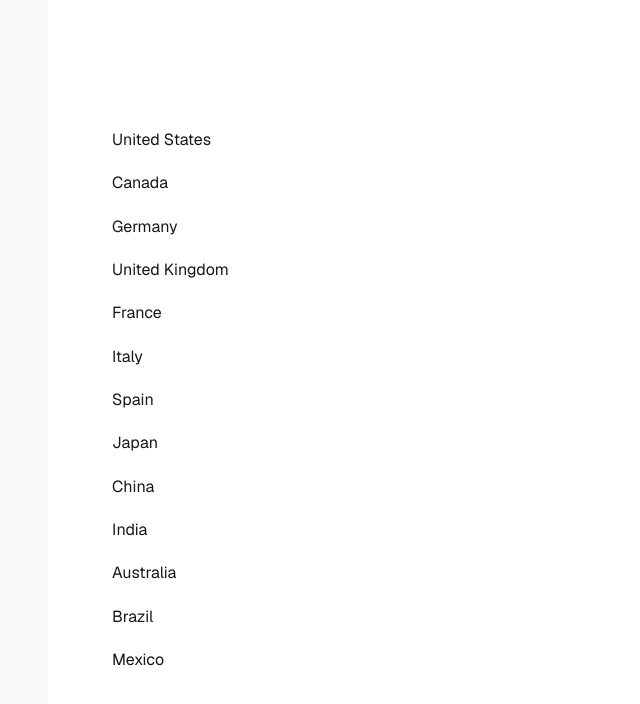
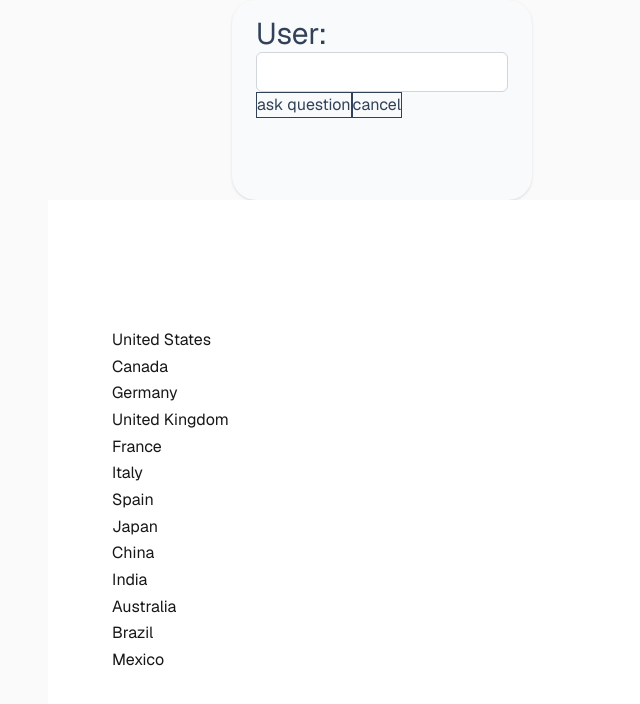
Before and after one commit to luciapuccini/market-operations-chatbot, a Next.js app: page / in a window 1280 px wide. Shown: the top 704 px of the page, without its empty margins (208-848 px from the left). Built offline with nearby package versions, Linux system fonts and the light colour scheme.

Commit message:
initial consume stream

```diff
--- a/app/api/chat/route.ts
+++ b/app/api/chat/route.ts
@@ -31,13 +31,19 @@ export async function POST(req: Request) {
   const { question = "" } = (await req.json()) as { question?: string };
   const fixture = pickFixture(question);
   const encoder = new TextEncoder();
-  const send = (obj: unknown) => encoder.encode(`data: ${JSON.stringify(obj)}\n\n`);
+  const send = (obj: unknown) =>
+    encoder.encode(`data: ${JSON.stringify(obj)}\n\n`);
 
   const stream = new ReadableStream<Uint8Array>({
     async start(controller) {
       // Error fixture: emit a single error event and stop.
       if (fixture.kind === "error") {
-        controller.enqueue(send({ type: "error", message: fixture.error ?? "Something went wrong." }));
+        controller.enqueue(
+          send({
+            type: "error",
+            message: fixture.error ?? "Something went wrong.",
+          }),
+        );
         controller.close();
         return;
       }
--- /dev/null
+++ b/app/components/Assistant/Assistant.tsx
@@ -0,0 +1,93 @@
+"use client";
+
+import { JSX, SubmitEvent, useState } from "react";
+
+const SIMULATED_ENDPOINT = "/api/chat";
+
+// TODO: separate as Singleton
+let controller: AbortController;
+const AbortControllerService = () => {
+  if (controller) {
+    return controller;
+  }
+  controller = new AbortController();
+  return controller;
+};
+
+export function Assistant(): JSX.Element {
+  //TODO: Use useActionState hook for the form submission action
+  const [userInput, setUserInput] = useState("");
+
+  const [text, setText] = useState("");
+
+  async function handleSubmit(event: SubmitEvent<HTMLFormElement>) {
+    event.preventDefault();
+
+    try {
+      const response = await fetch(SIMULATED_ENDPOINT, {
+        method: "POST",
+        body: JSON.stringify({ question: userInput }),
+        signal: AbortControllerService().signal,
+      });
+      if (!response.ok || !response.body) {
+        throw new Error("bad stream");
+      }
+
+      const reader = response.body.getReader();
+      const decoder = new TextDecoder();
+
+      while (true) {
+        const { value, done } = await reader.read();
+        if (done) break;
+
+        const chunk = decoder.decode(value, { stream: true });
+        const cleanData = chunk.split("data: ")[1].trimEnd();
+        // FIXME: type better
+        const finalMessage: Record<string, string> = JSON.parse(cleanData);
+        setText((prevState) => prevState + finalMessage.value);
+      }
+    } catch (err) {
+      if (err.name !== "AbortError") console.error(err);
+    }
+  }
+
+  return (
+    <aside>
+      <form
+        onSubmit={handleSubmit}
+        className="h-[200px] w-[300px] rounded-3xl bg-gray-50 px-6 py-4 shadow-sm"
+      >
+        <label htmlFor="query" className="text-3xl text-slate-700">
+          User:
+        </label>
+        <input
+          id="query"
+          name="query"
+          type="text"
+          required
+          disabled={false}
+          value={userInput}
+          onChange={(e) => setUserInput(e.target.value)}
+          className="flex h-10 w-full rounded-md border border-gray-300 bg-white px-3 py-2 text-sm text-slate-700 placeholder:text-slate-400 focus:border-transparent focus:ring-2 focus:ring-gray-800 focus:outline-none disabled:cursor-not-allowed disabled:opacity-50"
+        />
+        <button
+          type="submit"
+          className="border-gray-300text-3xl border text-slate-700"
+        >
+          ask question
+        </button>
+        <button
+          type="button"
+          className="border-gray-300text-3xl border text-slate-700"
+          onClick={() => {
+            console.log("ABORT");
+            AbortControllerService().abort("user cancelled");
+          }}
+        >
+          cancel
+        </button>
+      </form>
+      <p className="w-100">{text}</p>
+    </aside>
+  );
+}
--- a/app/page.tsx
+++ b/app/page.tsx
@@ -1,10 +1,13 @@
 import { getDashboardData } from "./actions/dashboard";
+import { Assistant } from "./components/Assistant/Assistant";
 
 export default async function Home() {
   const data = await getDashboardData();
 
   return (
     <div className="flex flex-1 flex-col items-center justify-center bg-zinc-50 font-sans dark:bg-black">
+      <Assistant />
+
       <main className="flex w-full max-w-3xl flex-1 flex-col items-center justify-between bg-white px-16 py-32 sm:items-start dark:bg-black">
         {data.markets.map((market) => {
           return <span key={market.id}>{market.name}</span>;
--- /dev/null
+++ b/app/types/types.ts
@@ -0,0 +1,17 @@
+export type Fixture = {
+  id: string;
+  keywords?: string[];
+  kind: "normal" | "low_confidence" | "abstain" | "error";
+  answer: { text: string; citations: unknown[]; confidence: string };
+  error?: string;
+};
+
+// data: {"type":"token","value":"this "}
+// data: {"type":"done","kind":"low_confidence","citations":[],"confidence":"low"}
+export type AssistantMessage = {
+  type: "token" | "done";
+  value?: string;
+  kind?: "normal" | "low_confidence" | "abstain" | "error";
+  citations: unknown[];
+  confidence: "low" | "high" | "medium";
+};
```
